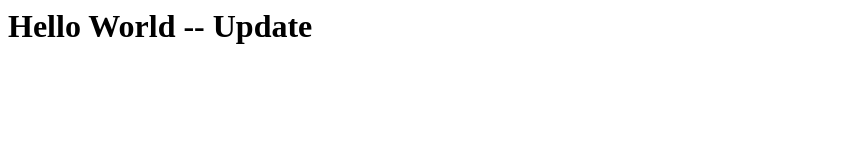
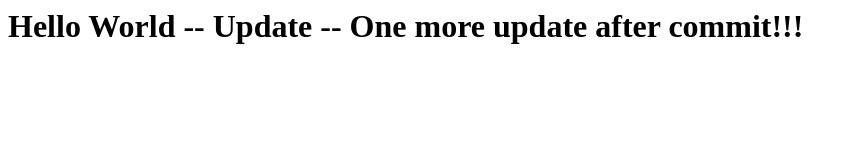
Before and after one commit to sb2583/AngularRepository, a plain HTML site: page index.html in a window 1280 px wide. Shown: the whole page, without its empty margins (0-856 px from the left). Drawn offline with Linux system fonts and the light colour scheme.

Commit message:
First file

```diff
--- a/index.html
+++ b/index.html
@@ -4,6 +4,6 @@
     <title> Hello Angular </title>
   </head>
   <body>
-    <h1> Hello World -- Update</h1>
+    <h1> Hello World -- Update -- One more update after commit!!!</h1>
   </body>
 </html>
```
